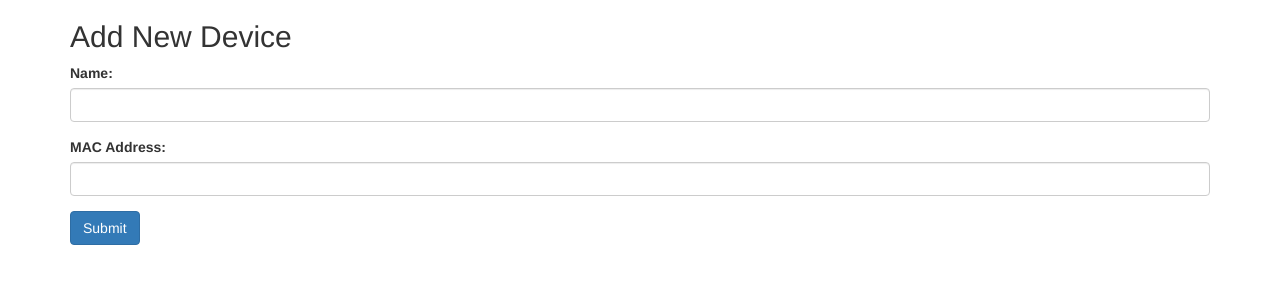
After one commit to GaneshChile0307/NetworPortal, a Django app: page /macdevices/add-device/ in a window 1280 px wide. The commit adds this page. Shown: the top 300 px of the page. Run offline with Django 4.2, Linux system fonts and the light colour scheme; some libraries are stand-ins or nearby versions.

Commit message:
working code

```diff
--- /dev/null
+++ b/networkportal/macdevices/forms.py
@@ -0,0 +1,16 @@
+from django import forms
+from django.core.validators import RegexValidator
+from .models import Device
+
+class AddDeviceForm(forms.Form):
+    mac_address_validator = RegexValidator(
+        regex=r'^([0-9A-Fa-f]{2}[:-]){5}([0-9A-Fa-f]{2})$',
+        message='Invalid MAC address format'
+    )
+
+    name = forms.CharField(max_length=10, required=True)
+    mac_address = forms.CharField(max_length=17, required=True,validators=[mac_address_validator])
+
+    class Meta:
+        model = Device
+        fields = ['name', 'mac_address']
--- a/networkportal/macdevices/models.py
+++ b/networkportal/macdevices/models.py
@@ -3,5 +3,5 @@ from django.db import models
 # Create your models here.
 class Device(models.Model):
     name = models.CharField(max_length=10)
-    mac_address = models.CharField(max_length=12)
+    mac_address = models.CharField(max_length=17)
     created_at = models.DateTimeField(auto_now_add=True)
--- /dev/null
+++ b/networkportal/macdevices/templates/macdevices/add_device.html
@@ -0,0 +1,47 @@
+{% extends 'macdevices/base.html' %}
+{% block content %}
+
+  <h2>Add New Device</h2>
+  <form id="add-device-form">
+    {% csrf_token %}
+    <div class="form-group">
+      <label for="name">Name:</label>
+      <input type="text" class="form-control" id="name" name="name">
+    </div>
+    <div class="form-group">
+      <label for="mac_address">MAC Address:</label>
+      <input type="text" class="form-control" id="mac_address" name="mac_address">
+    </div>
+    <button type="submit" class="btn btn-primary">Submit</button>
+  </form>
+
+  <div id="messages"></div>
+
+  <script>
+    $(document).ready(function() {
+      $("#add-device-form").submit(function(event) {
+        event.preventDefault();
+
+        var name = $("#name").val();
+        var mac_address = $("#mac_address").val();
+
+
+        $.ajax({
+          url: "{% url 'add_device' %}",
+          type: "POST",
+          data: {
+            csrfmiddlewaretoken: "{{ csrf_token }}",
+            name: name,
+            mac_address: mac_address
+          },
+          success: function(response) {
+            $("#messages").html("<div class='alert alert-success'>" + response.message + "</div>");
+          },
+          error: function(response) {
+            $("#messages").html("<div class='alert alert-danger'>" + response.responseJSON.message + "</div>");
+          }
+        });
+      });
+    });
+  </script>
+{% endblock %}
--- a/networkportal/macdevices/templates/macdevices/base.html
+++ b/networkportal/macdevices/templates/macdevices/base.html
@@ -1 +1,21 @@
-<h1>Hello</h1>
+<!DOCTYPE html>
+<html lang="en">
+<head>
+  <title>Network Devices</title>
+  <meta charset="utf-8">
+  <meta name="viewport" content="width=device-width, initial-scale=1">
+  <link rel="stylesheet" href="https://maxcdn.bootstrapcdn.com/bootstrap/3.4.1/css/bootstrap.min.css">
+  <script src="https://ajax.googleapis.com/ajax/libs/jquery/3.6.4/jquery.min.js"></script>
+  <script src="https://maxcdn.bootstrapcdn.com/bootstrap/3.4.1/js/bootstrap.min.js"></script>
+  <script src="https://code.jquery.com/jquery-3.6.0.min.js"></script>
+
+</head>
+<body>
+
+
+<div class="container">
+
+    {% block content %}{% endblock %}
+  </div>
+  </body>
+  </html>
--- a/networkportal/macdevices/urls.py
+++ b/networkportal/macdevices/urls.py
@@ -1,12 +1,8 @@
+
 from django.urls import path
 from . import views
 
-# urlpatterns = [
-#     path('', views.home , name='blog-home'),
-#     path('about/', views.about, name='blog-about'),
-# ]
-
-print("url app")
 urlpatterns = [
-    path('devicelist/', views.device_list , name="device-list"),
+    path('devicelist/', views.DeviceList.as_view(), name='device_list'),
+    path('add-device/', views.AddDevice.as_view(), name='add_device'),
 ]
--- a/networkportal/macdevices/views.py
+++ b/networkportal/macdevices/views.py
@@ -1,22 +1,34 @@
-# from django.shortcuts import render
-# from devices.models import Device
 
-# def device_list(request):
-#     devices = Device.objects.all()
-#     return render(request, 'devices/device_list.html', {'devices': devices})
+import re
+from .forms import AddDeviceForm
+from django.http import JsonResponse
+from .models import Device
+from django.shortcuts import render
+from django.conf import settings
+from django.views import View
+from rest_framework.views import APIView
 
-from .models import Device
-from django.http import HttpResponse
-from django.shortcuts import render
 
-# def device_list(request):
-#     new_record = Device(name='test', mac_address='10:48:48:df48')
-#     new_record.save()
-#     return HttpResponse(f'Device saved successfully!')
+class DeviceList(APIView):
+    def get(self, request):
+        devices = Device.objects.all()
+        context = {'devices': devices , 'api_key': settings.API_KEY}
+        return render(request,'macdevices/device-list.html',context)
 
-def device_list(request):
-    new_record = Device(name='test', mac_address='10:48:48:df48')
-    new_record.save()
-    devices = Device.objects.all()
-    context = {'devices': devices}
-    return render(request,'macdevices/base.html',context)
+class AddDevice(APIView):
+    def post(self, request):
+        form = AddDeviceForm(request.POST)
+        if form.is_valid():
+            name = form.cleaned_data['name']
+            mac_address = form.cleaned_data['mac_address']
+            if not re.match('^([0-9A-Fa-f]{2}[:-]){5}([0-9A-Fa-f]{2})$', mac_address):
+                return JsonResponse({'success': False, 'message': 'Invalid MAC address format'})
+            device = Device(name=name, mac_address=mac_address)
+            device.save()
+            return JsonResponse({'message': 'Device added successfully.'})
+        else:
+            return JsonResponse({'message': 'Invalid form data.'}, status=400)
+
+    def get(self, request):
+        form = AddDeviceForm()
+        return render(request, 'macdevices/add_device.html', {'form': form})
--- a/networkportal/networkportal/settings.py
+++ b/networkportal/networkportal/settings.py
@@ -27,6 +27,8 @@ DEBUG = False
 
 ALLOWED_HOSTS = ['*']
 
+#static key
+API_KEY = 'my_static_api_key'
 
 # Application definition
 
@@ -37,6 +39,7 @@ INSTALLED_APPS = [
     'django.contrib.sessions',
     'django.contrib.messages',
     'django.contrib.staticfiles',
+    'rest_framework',
     'macdevices'
 ]
 
--- a/networkportal/networkportal/urls.py
+++ b/networkportal/networkportal/urls.py
@@ -26,7 +26,6 @@ Including another URLconf
 from django.contrib import admin
 from django.urls import path , include
 
-print("url project")
 urlpatterns = [
     path('macdevices/', include('macdevices.urls'))
 ]
```
Also changed, not shown: networkportal/macdevices/templates/macdevices/device-list.html (added, +90 -0 lines), networkportal/macdevices/migrations/0002_alter_device_mac_address.py (added).
